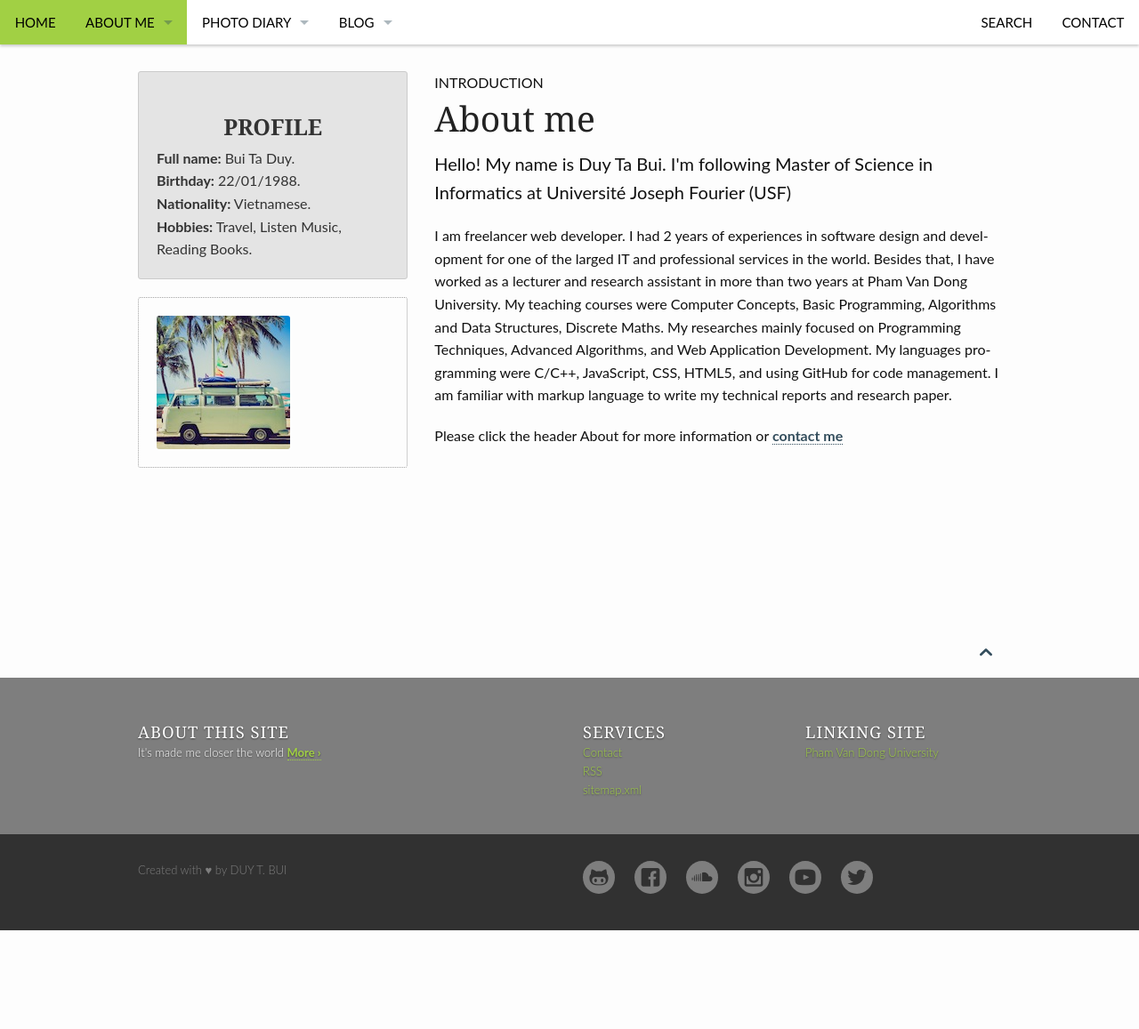
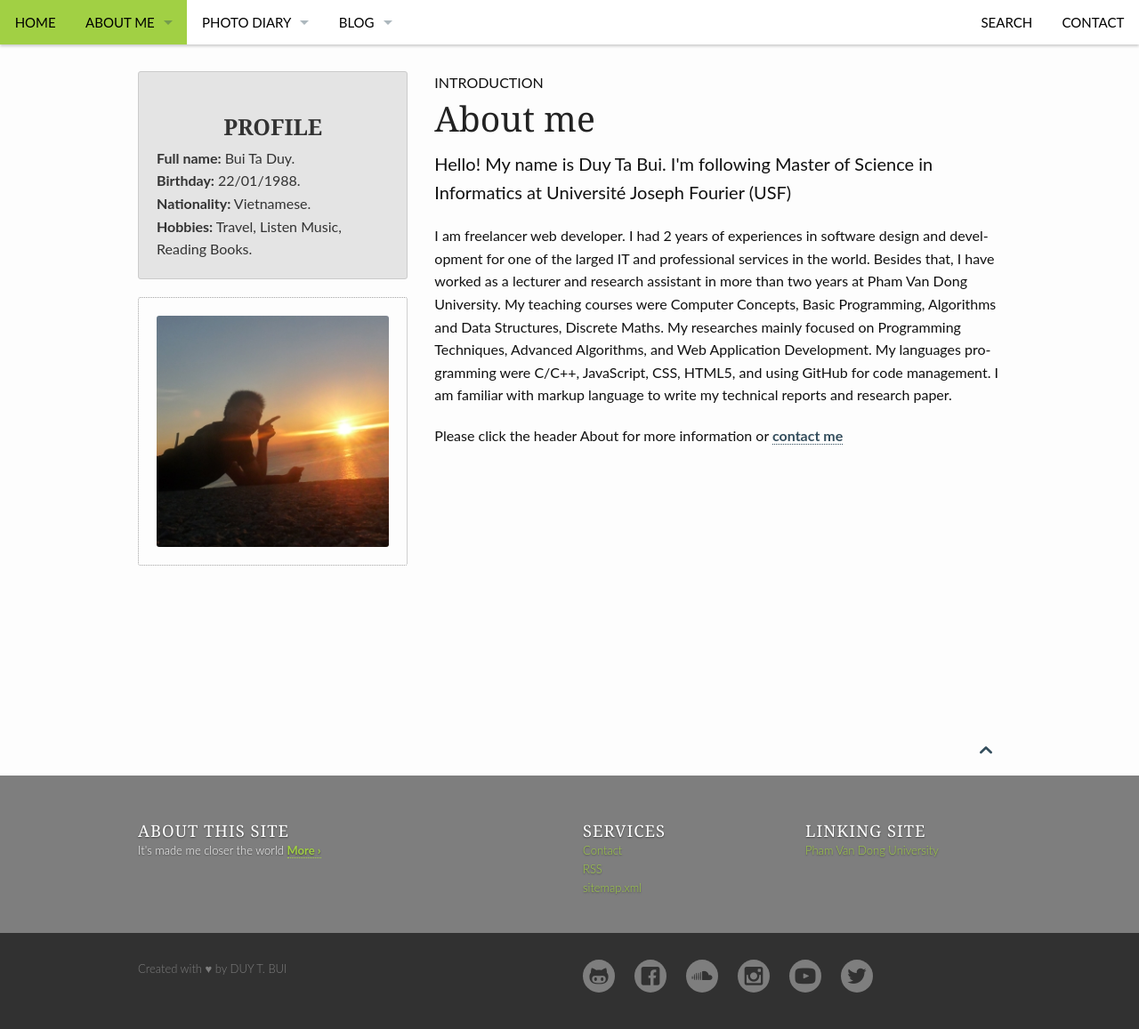
Before and after one commit to duybuidotvn/duybuidotvn.github.io, a Jekyll site: the page built from pages/about.md, in a window 1280 px wide. Shown: the whole page at 89% size. Built offline with Jekyll 4.4.1, drawn with Linux system fonts in a browser that asks for light colours; before the commit the page ends 1046 px from its top, so only the background shows below that.

Commit message:
150515-1242-update-sidebar

```diff
--- a/_includes/sidebar.html
+++ b/_includes/sidebar.html
@@ -9,6 +9,6 @@
 		</p>
 	</div>
 	<div class="border-dotted radius b30">
-		<img src="{{ site.url }}/images/unsplash_6_bus_thumb.jpg">
+		<img src="{{ site.url }}/images/side-bar-1.jpg">
 	</div>
 </aside>
```
